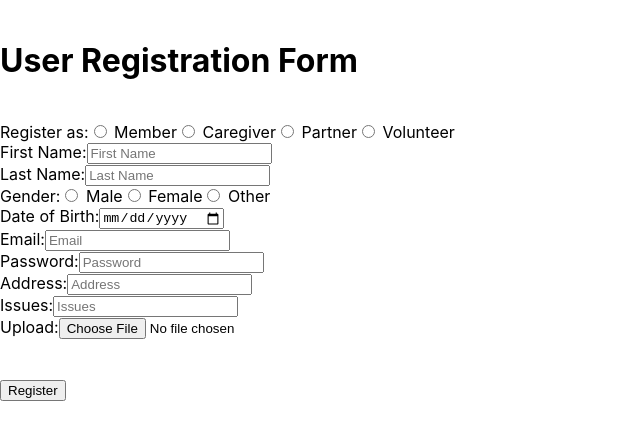
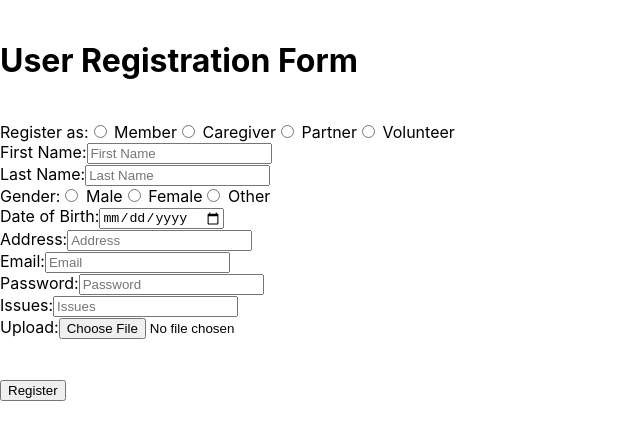
Before and after one commit to rohittendulkar/merry-meals-app, a React (Create React App) app in the folder client/: page /register in a window 1280 px wide. Shown: the top 440 px of the page, without its empty margins (0-640 px from the left). Built offline with nearby package versions, Linux system fonts and the light colour scheme.

Commit message:
Updated Registration Frontend

```diff
--- a/client/src/routes/Register.js
+++ b/client/src/routes/Register.js
@@ -56,7 +56,7 @@ export default class Register extends Component {
 		this.setState({ upload: event.target.value });
 	};
 
-	async registerUser(event) {
+	registerUser = async (event) => {
 		event.preventDefault();
 
 		let user = {
@@ -81,7 +81,7 @@ export default class Register extends Component {
 		const data = await response.json();
 
 		console.log(data);
-	}
+	};
 
 	render() {
 		return (
@@ -156,6 +156,16 @@ export default class Register extends Component {
 										/>
 									</div>
 									<div className="form-group">
+										<label>Address:</label>
+										<input
+											placeholder="Address"
+											name="address"
+											className="form-control"
+											value={this.state.address}
+											onChange={this.changeAddressHandler}
+										/>
+									</div>
+									<div className="form-group">
 										<label>Email:</label>
 										<input
 											placeholder="Email"
@@ -175,16 +185,6 @@ export default class Register extends Component {
 											className="form-control"
 											value={this.state.password}
 											onChange={this.changePasswordHandler}
-										/>
-									</div>
-									<div className="form-group">
-										<label>Address:</label>
-										<input
-											placeholder="Address"
-											name="address"
-											className="form-control"
-											value={this.state.address}
-											onChange={this.changeAddressHandler}
 										/>
 									</div>
 									<div className="form-group">
@@ -210,9 +210,7 @@ export default class Register extends Component {
 									</div>
 									<br></br>
 									<br></br>
-									<button className="btn btn-success" type="submit">
-										Register
-									</button>
+									<input type="submit" value="Register" />
 								</form>
 							</div>
 						</div>
```
